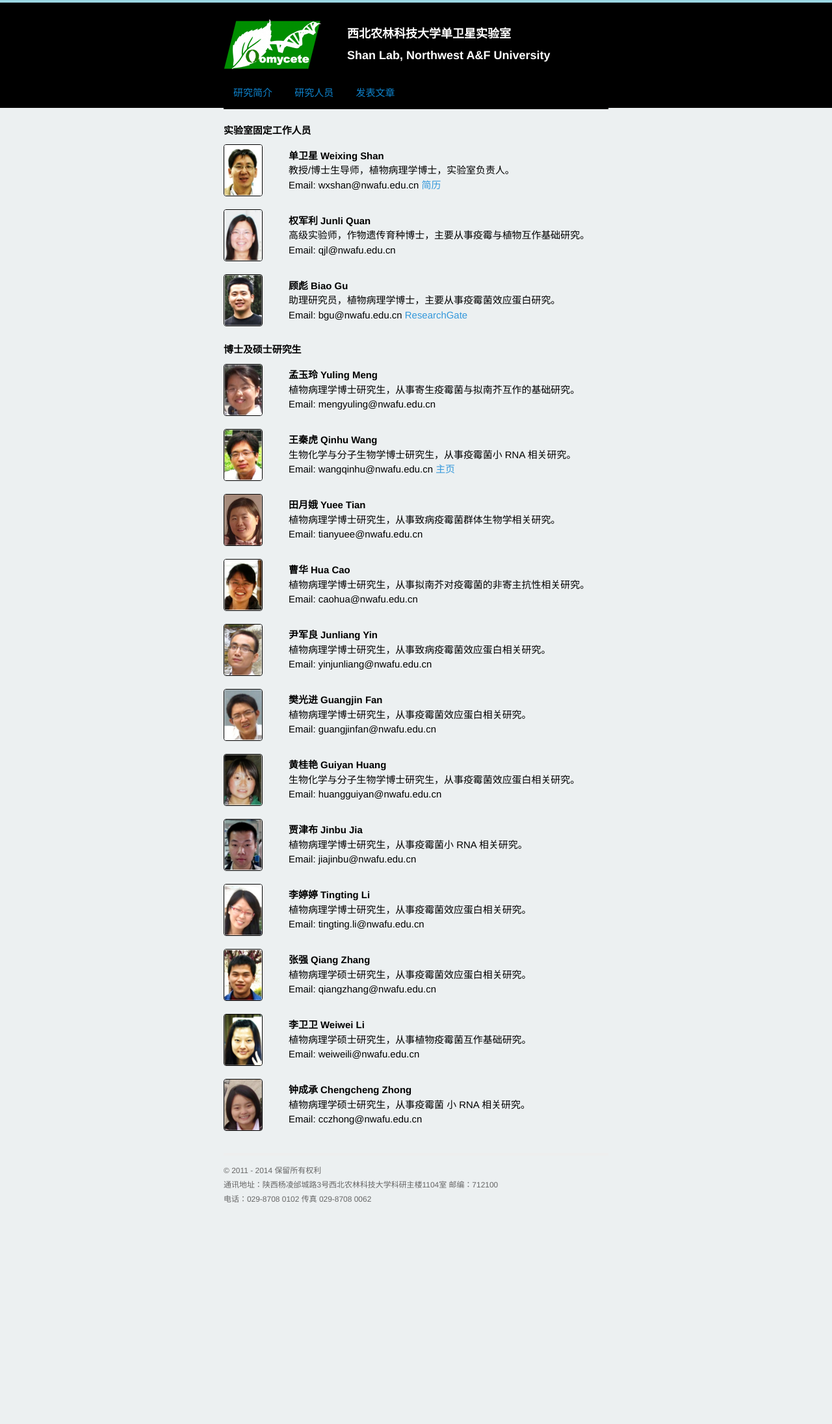
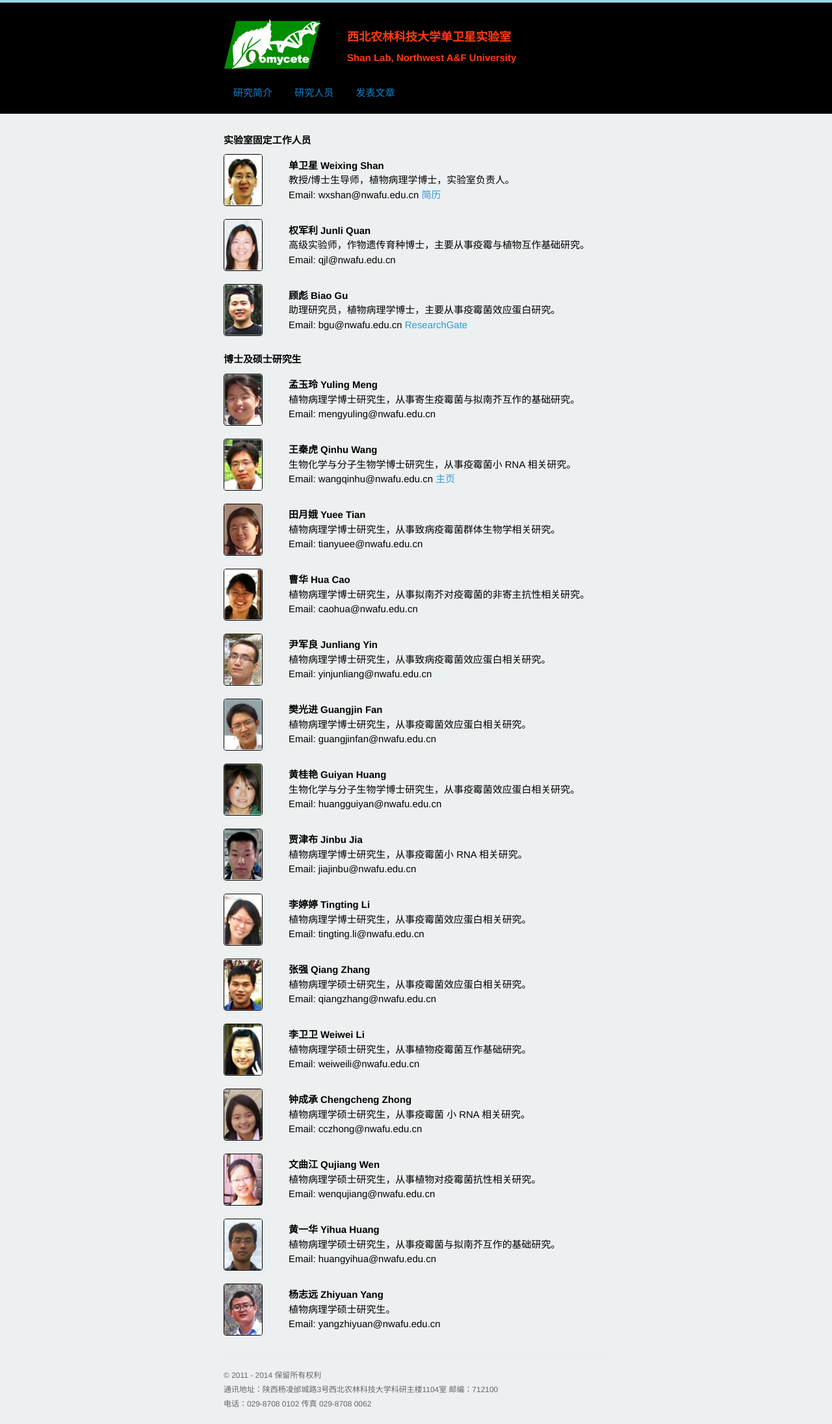
Before and after one commit to shanclub2/shanlab, a Jekyll site: the page built from people.html, in a window 1280 px wide. Shown: the whole page at 65% size. Built offline with Jekyll 4.4.1, drawn with Linux system fonts in a browser that asks for light colours; Markdown is read by kramdown in place of the engine named in the settings; before the commit the page ends 1876 px from its top, so only the background shows below that.

Commit message:
improve images

```diff
--- a/_layouts/default.html
+++ b/_layouts/default.html
@@ -22,7 +22,7 @@
 							 <td><a href="/"><img src="/images/logo.png" valign="top"/></a></td>
 							 <td>
 								 <h2>西北农林科技大学单卫星实验室</h2>
-								 <h2>Shan Lab, Northwest A&F University</h2>
+								 <h3>Shan Lab, Northwest A&F University</h3>
 							 </td>
 						 </tr>
 					 </tbody>
@@ -42,6 +42,7 @@
 			 		 </div>
 
 			 <br>
+			 <p>
 
          </header>
 
--- a/css/main.css
+++ b/css/main.css
@@ -42,7 +42,14 @@
 	margin-top: 10px;
 	padding: 0px 0px 0px 40px;
 	font-size: 18px;
-	color: #FFFFFF;
+	color: #ff3b11;
+}
+
+#logo h3 {
+	margin-top: 10px;
+	padding: 0px 0px 0px 40px;
+	font-size: 15px;
+	color: #ff3b11;
 }
 
 #logo h2 a {
--- a/people.html
+++ b/people.html
@@ -197,6 +197,42 @@
 </div>
 </tr>
 
+</tr>
+<tr>
+<td align="left" valign="center" height=100 width=60> <img src="/head/qjwen.jpg" height=80 width=60 style="border:1px solid #000000"></td>
+<td>
+<div id="rschtext">
+<h4>文曲江 Qujiang Wen</h4>
+植物病理学硕士研究生，从事植物对疫霉菌抗性相关研究。
+<br>
+Email: wenqujiang@nwafu.edu.cn
+</div>
+</tr>
+
+</tr>
+<tr>
+<td align="left" valign="center" height=100 width=60> <img src="/head/yhhuang.jpg" height=80 width=60 style="border:1px solid #000000"></td>
+<td>
+<div id="rschtext">
+<h4>黄一华  Yihua Huang</h4>
+植物病理学硕士研究生，从事疫霉菌与拟南芥互作的基础研究。
+<br>
+Email: huangyihua@nwafu.edu.cn
+</div>
+</tr>
+
+</tr>
+<tr>
+<td align="left" valign="center" height=100 width=60> <img src="/head/zyyang.jpg" height=80 width=60 style="border:1px solid #000000"></td>
+<td>
+<div id="rschtext">
+<h4>杨志远 Zhiyuan Yang</h4>
+植物病理学硕士研究生。
+<br>
+Email: yangzhiyuan@nwafu.edu.cn
+</div>
+</tr>
+
 </tbody>
 </table>
 
```
Also changed, not shown: head/qjwen.jpg (added), head/yhhuang.jpg (added), head/zyyang.jpg (added), images/bg_img.jpg, 1 other file.
